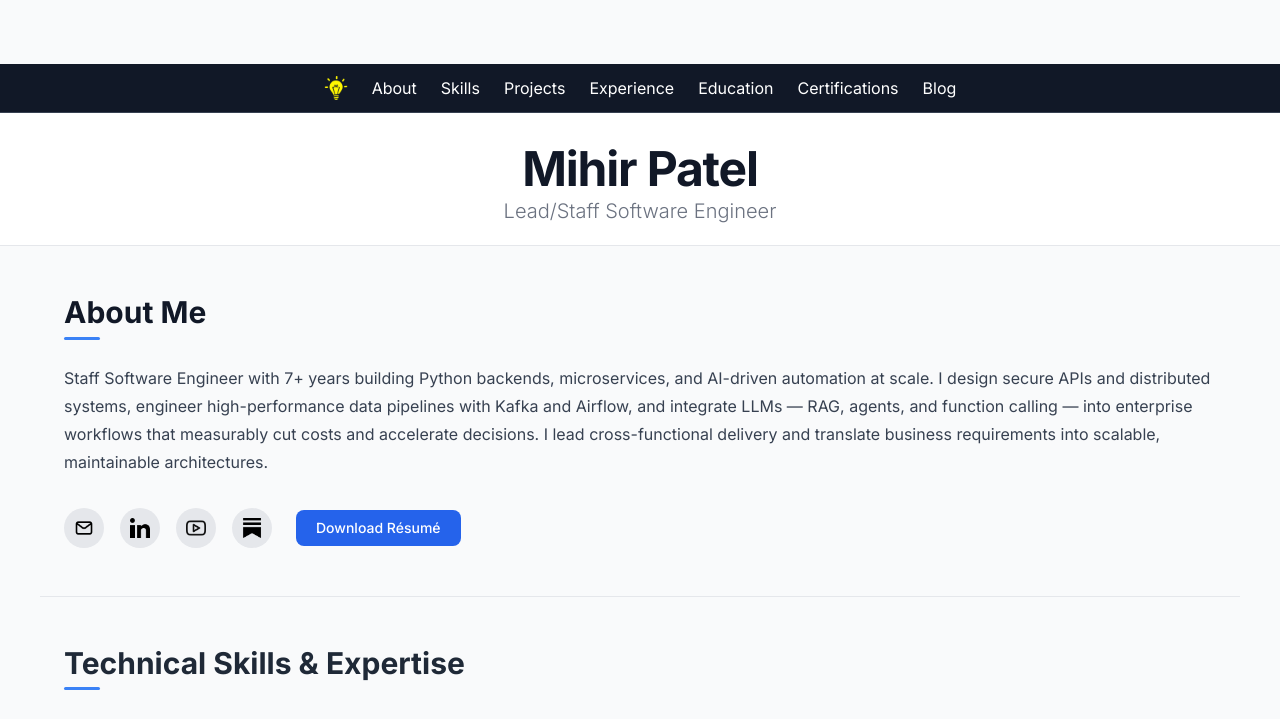
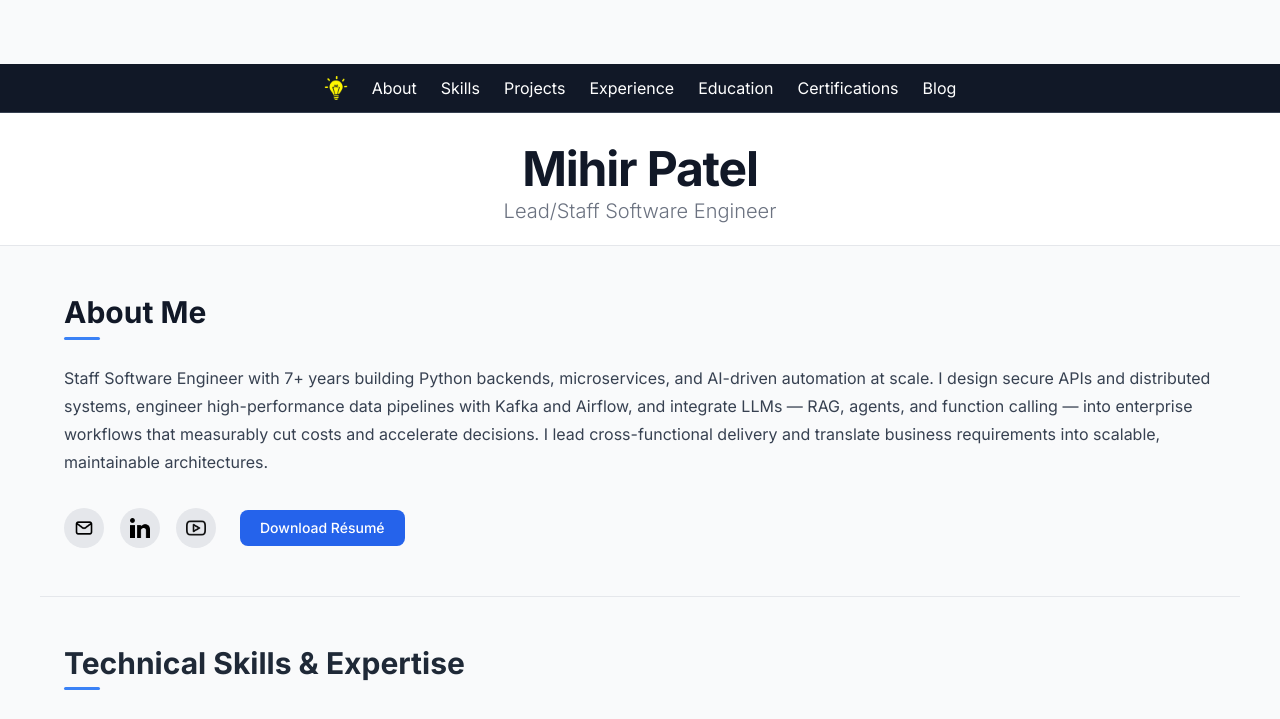
Before and after one commit to fullstackfusions/fullstackfusions, a website: page index.html in a window 1280 px wide. Shown: the top 719 px of the page. Drawn offline with Linux system fonts and the light colour scheme.

Commit message:
removed substack

```diff
--- a/index.html
+++ b/index.html
@@ -224,8 +224,7 @@
         "sameAs": [
           "https://www.linkedin.com/in/fullstackfusions",
           "https://github.com/fullstackfusions",
-          "https://www.youtube.com/@fullstackfusions",
-          "https://fullstackfusions.substack.com/"
+          "https://www.youtube.com/@fullstackfusions"
         ],
         "knowsAbout": [
           "Python",
@@ -332,20 +331,6 @@
             <img
               src="images/youtube.png"
               alt="YouTube"
-              class="w-5 h-5"
-              loading="lazy"
-            />
-          </a>
-          <a
-            href="https://fullstackfusions.substack.com/"
-            target="_blank"
-            rel="noopener noreferrer"
-            aria-label="Substack"
-            class="flex items-center justify-center w-10 h-10 rounded-full bg-gray-200 hover:bg-orange-500 transition duration-300 hover:shadow-lg"
-          >
-            <img
-              src="images/substack.png"
-              alt="Substack"
               class="w-5 h-5"
               loading="lazy"
             />
```
Also changed, not shown: README.md.
